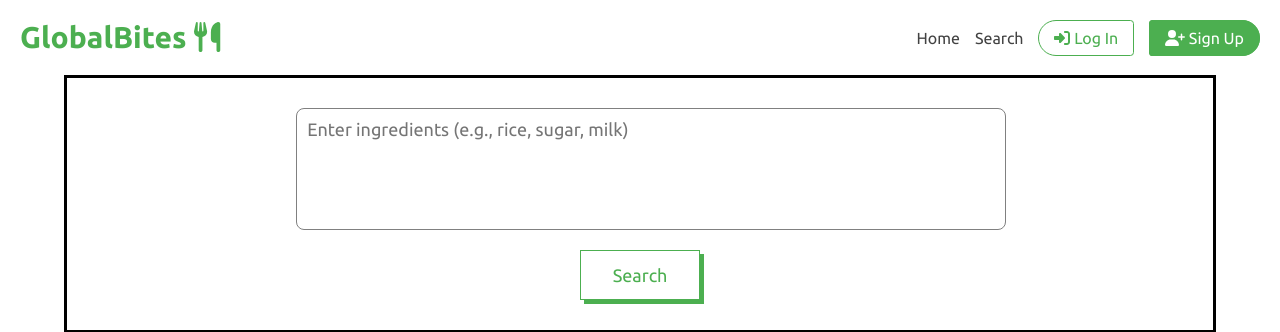
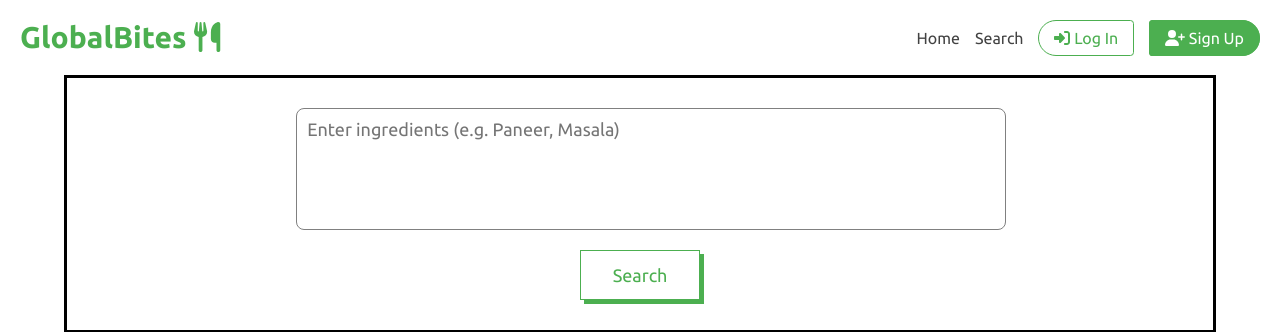
Before and after one commit to AdarshsinghDev/globalbites, a React (Vite) app: page /ExploreRecipe in a window 1280 px wide. Shown: the top 332 px of the page. Built offline with nearby package versions, Linux system fonts and the light colour scheme.

Commit message:
Update ExploreRecipe.jsx

```diff
--- a/src/pages/ExploreRecipe/ExploreRecipe.jsx
+++ b/src/pages/ExploreRecipe/ExploreRecipe.jsx
@@ -40,7 +40,7 @@ function ExploreRecipe() {
                 <textarea
                   value={text}
                   onChange={handleInput}
-                  placeholder="Enter ingredients (e.g., rice, sugar, milk)"
+                  placeholder="Enter ingredients (e.g. Paneer, Masala)"
                   className="input-textarea"
                 />
               </div>
```
